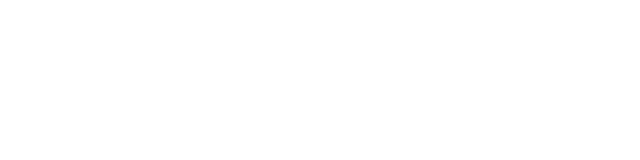
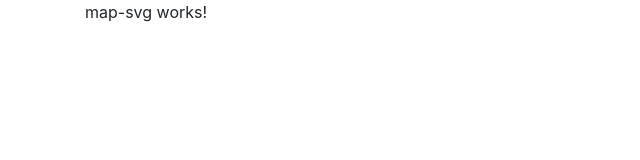
Before and after one commit to SimonFlohr/interactive-world-map-angular, an Angular app: page / in a window 1280 px wide. Shown: the top 160 px of the page, without its empty margins (0-640 px from the left). Built offline with nearby package versions, Linux system fonts and the light colour scheme.

Commit message:
Create 'map-svg' sub-component

```diff
--- a/src/app/app.module.ts
+++ b/src/app/app.module.ts
@@ -4,11 +4,13 @@ import { BrowserModule } from '@angular/platform-browser';
 import { AppRoutingModule } from './app-routing.module';
 import { AppComponent } from './app.component';
 import { WorldMapComponent } from './world-map/world-map.component';
+import { MapSvgComponent } from './world-map/map-svg/map-svg.component';
 
 @NgModule({
   declarations: [
     AppComponent,
-    WorldMapComponent
+    WorldMapComponent,
+    MapSvgComponent
   ],
   imports: [
     BrowserModule,
--- /dev/null
+++ b/src/app/world-map/map-svg/map-svg.component.html
@@ -0,0 +1 @@
+<p>map-svg works!</p>
--- a/src/app/world-map/world-map.component.html
+++ b/src/app/world-map/world-map.component.html
@@ -3,7 +3,7 @@
         <div class="row">
             <div class="col">
                 <section>
-
+                    <app-map-svg></app-map-svg>
                 </section>
             </div>
             <div class="col">
```
Also changed, not shown: src/app/world-map/map-svg/map-svg.component.ts (added, +10 -0 lines), src/app/world-map/map-svg/map-svg.component.css (added).
